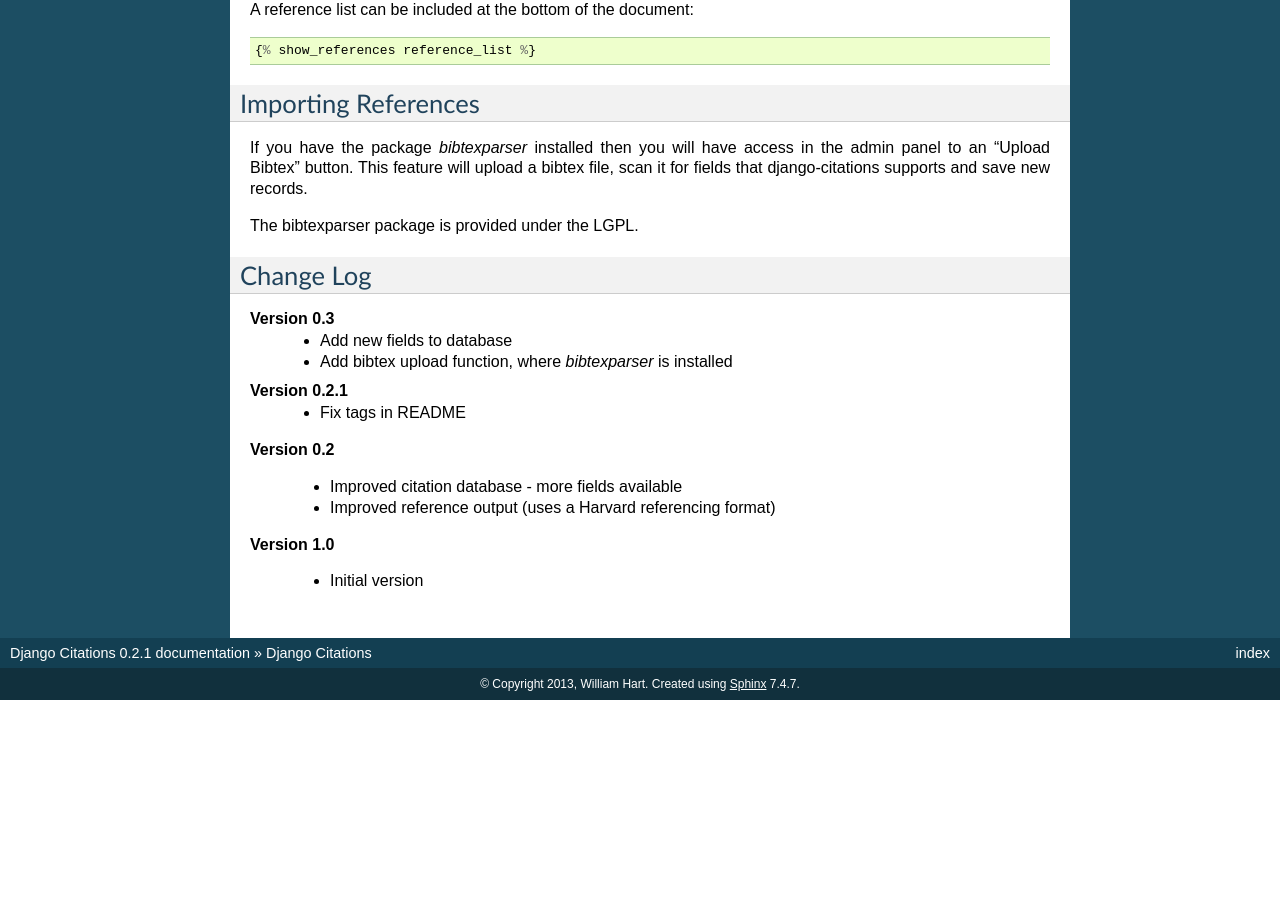
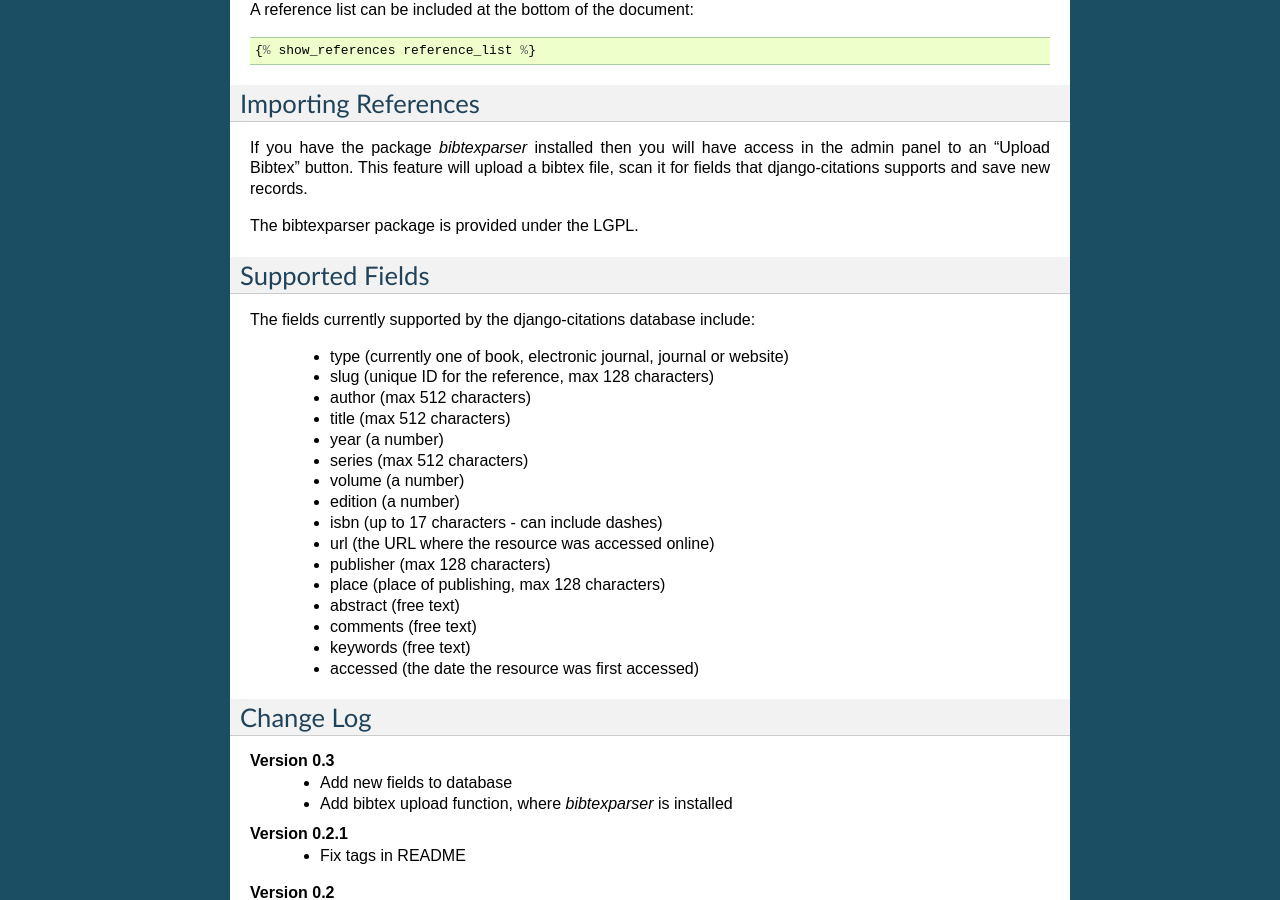
Before and after one commit to will-hart/django-citations, a Sphinx documentation site: the page built from docs/index.rst, in a window 1280 px wide and 900 px high, scrolled down 1016 px. Built offline with Sphinx 7.4.7, drawn with Linux system fonts in a browser that asks for light colours; before the commit the page ends 1716 px from its top, so only the background shows below that.

Commit message:
Add supported fields to docs

```diff
--- a/docs/index.rst
+++ b/docs/index.rst
@@ -74,6 +74,28 @@
 
 The bibtexparser package is provided under the LGPL.
 
+Supported Fields
+----------------
+
+The fields currently supported by the django-citations database include:
+
+ - type (currently one of book, electronic journal, journal or website)
+ - slug (unique ID for the reference, max 128 characters)
+ - author (max 512 characters)
+ - title (max 512 characters)
+ - year (a number)
+ - series (max 512 characters)
+ - volume (a number)
+ - edition (a number)
+ - isbn (up to 17 characters - can include dashes)
+ - url (the URL where the resource was accessed online)
+ - publisher (max 128 characters)
+ - place (place of publishing, max 128 characters)
+ - abstract (free text)
+ - comments (free text)
+ - keywords (free text)
+ - accessed (the date the resource was first accessed)
+
 Change Log
 ----------
 
```
